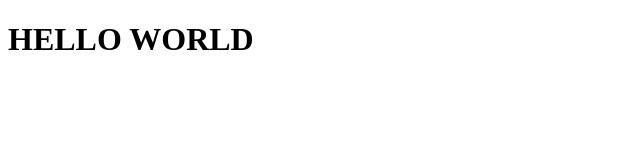
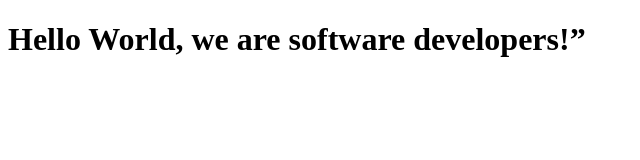
Before and after one commit to mandelatuks/mandela_adebowale-trial-microverse, a plain HTML site: page index.html in a window 1280 px wide. Shown: the whole page, without its empty margins (0-640 px from the left). Drawn offline with Linux system fonts and the light colour scheme.

Commit message:
modify index file

```diff
--- a/index.html
+++ b/index.html
@@ -7,7 +7,7 @@
   </head>
 
   <body>
-<h1>HELLO WORLD</h1>
+<h1>Hello World, we are software developers!”</h1>
 
 
 
```
